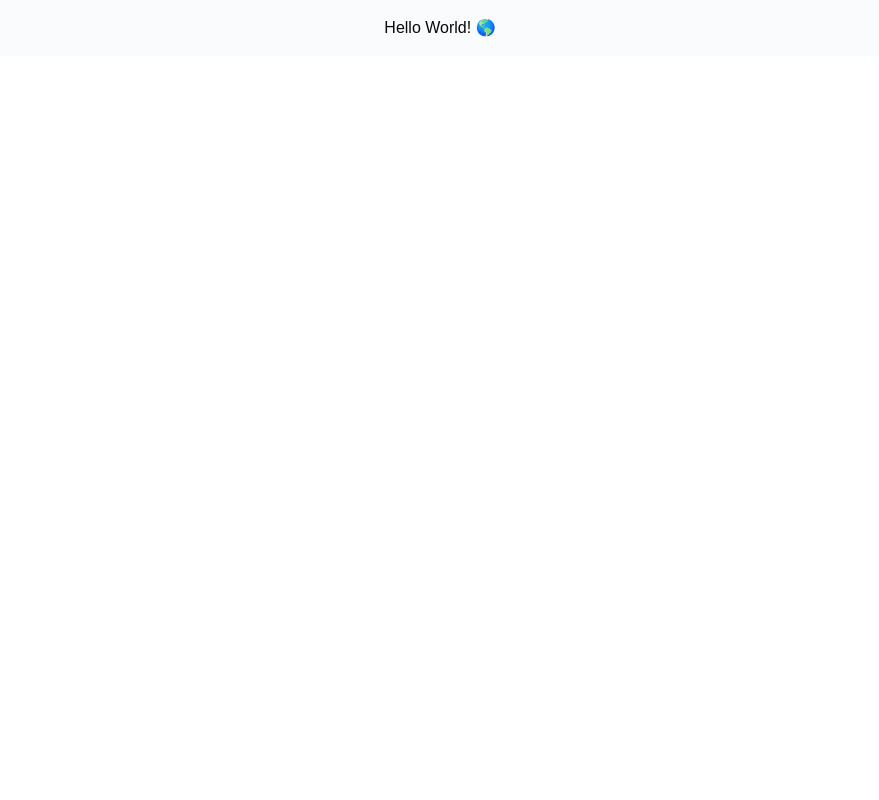
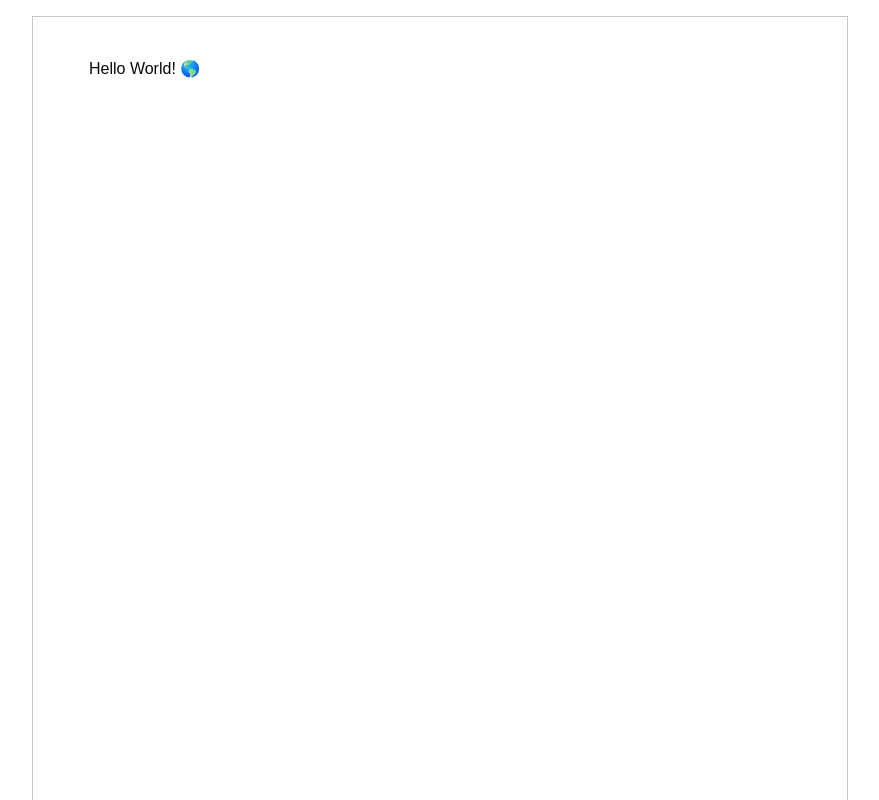
Before and after one commit to ManishDevHub/DocTime, a Next.js app: page /documents/1 in a window 1280 px wide. Shown: the top 800 px of the page, without its empty margins (200-1079 px from the left). Built offline with nearby package versions, Linux system fonts and the light colour scheme.

Commit message:
styleing editor-page

```diff
--- a/src/app/documents/[documentId]/editor.tsx
+++ b/src/app/documents/[documentId]/editor.tsx
@@ -8,7 +8,8 @@
      const editor = useEditor({
         editorProps:{
             attributes:{
-                class: "focus:outline-none"
+                style: "padding-left: 56px; padding-right: 56px;",
+                class: "focus:outline-none print:border-0 bg-white border border-[#C7C7C7] flex flex-col min-h-[1054px] w-[816px] pt-10 pr-14 cursor-text"
             },
 
         },
@@ -16,8 +17,10 @@
     content: '<p>Hello World! 🌎️</p>',
      })
   return (
-    <div>
-        <EditorContent  editor={editor}/>
+    <div className='size-full overflow-x-auto bg-[#F9FBFD] px-4 print:p-0 print: bg-white print:overflow-visible'>
+       <div className='min-w-max flex justify-center w-[816px] py-4 print:py-0 mx-auto print:w-full print:min-w-0'>
+        <EditorContent className=''  editor={editor}/>
+        </div>
     </div>
   )
 }
--- a/src/app/documents/[documentId]/page.tsx
+++ b/src/app/documents/[documentId]/page.tsx
@@ -10,12 +10,12 @@
   const {documentId} = await params;
 
   return (
-    <div className=" size-full overflow-x-auto bg-[#F9FBFD] px-4 print: p-0 print:bg-white print: overflow-visible">
-     <div className="min-w-max flex justify-center w-[816px] py-4 print: p-0 mx-auto print:w-full print:min-w-0">
+
+     <div className="min-h-screen bg-[#FAFBFD]">
 
       <Editor />
 
-      </div>
+
     </div>
   )
 }
--- a/tailwind.config.ts
+++ b/tailwind.config.ts
@@ -7,6 +7,7 @@
     "./src/components/**/*.{js,ts,jsx,tsx,mdx}",
     "./src/app/**/*.{js,ts,jsx,tsx,mdx}",
   ],
+
   theme: {
   	extend: {
   		colors: {
```
